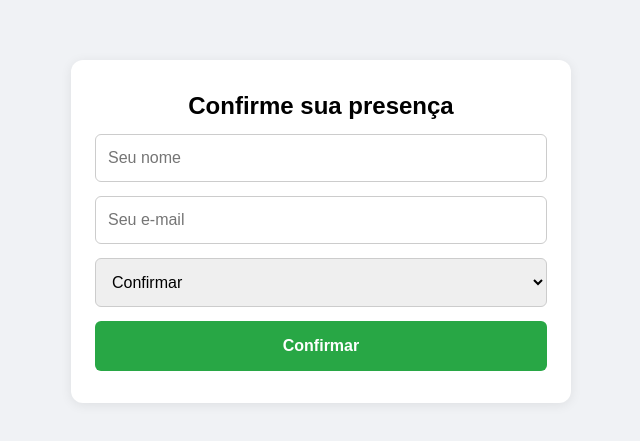
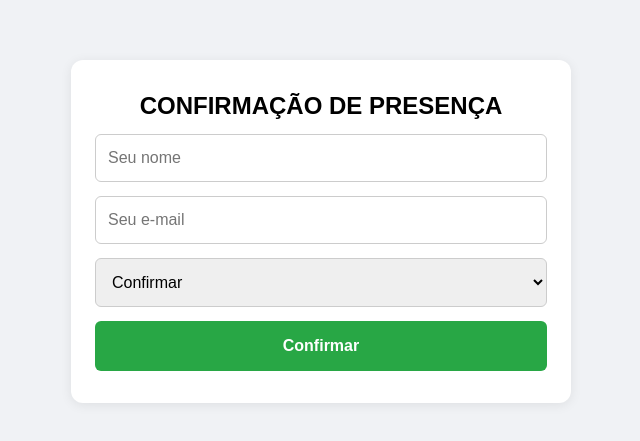
Before and after one commit to carloseduardobraz/check-in, a website: page public/index.html in a window 1280 px wide. Shown: the part 169-610 px from the top of the page, without its empty margins (319-959 px from the left). Drawn offline with Linux system fonts and the light colour scheme.

Commit message:
Organização do Ambiente 2

```diff
--- a/public/index.html
+++ b/public/index.html
@@ -9,7 +9,7 @@
 <body>
 
 <div class="container">
-  <h2>Confirme sua presença</h2>
+  <h2>CONFIRMAÇÃO DE PRESENÇA</h2>
 
   <input type="text" id="nome" placeholder="Seu nome">
   <input type="email" id="email" placeholder="Seu e-mail">
```
